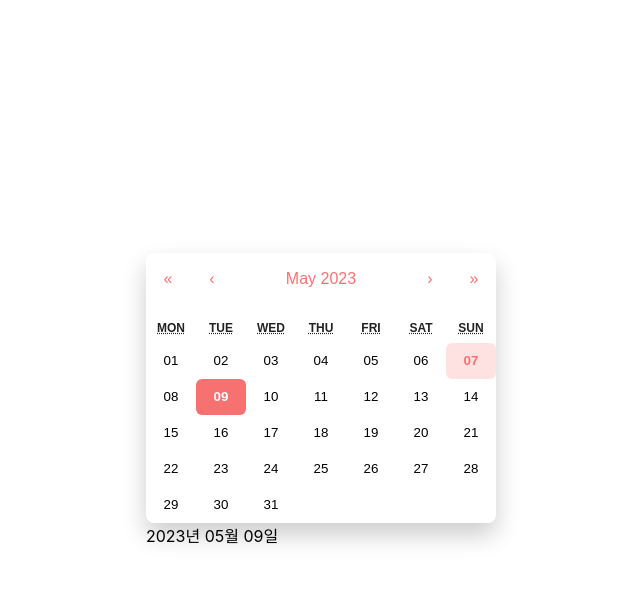
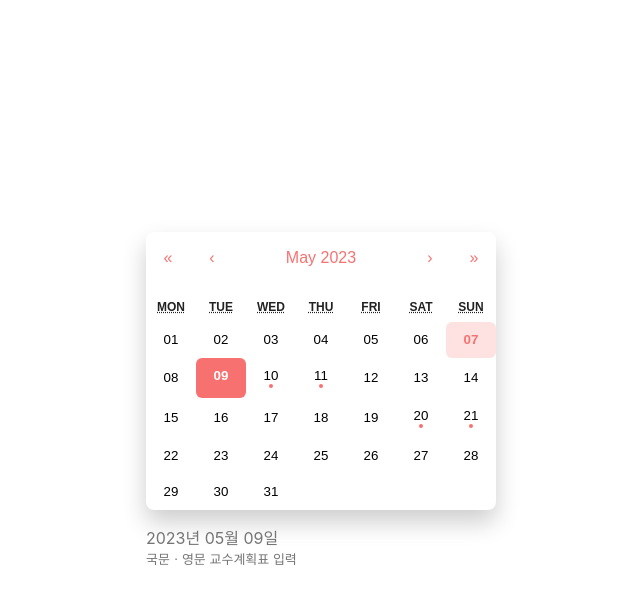
Before and after one commit to ApptiveDev/apptive-18th-team4-frontend, a React (Create React App) app: page /annualPlan in a window 1280 px wide. Both pictures are taken after a click on the button "09". Shown: the top 604 px of the page, without its empty margins (319-959 px from the left). Built offline with nearby package versions, Linux system fonts and the light colour scheme.

Commit message:
feat: 클릭한 날짜의 학사일정 보여주는 기능 구현

```diff
--- a/src/pages/annual_plan/annual_plan.js
+++ b/src/pages/annual_plan/annual_plan.js
@@ -1,14 +1,47 @@
 import { useState } from "react";
 import Calendar from 'react-calendar';
 import moment from 'moment';
-import { useQuery } from 'react-query';
 import axios from 'axios';
 //import 'react-calendar/dist/Calendar.css';
 import './annual_plan.css'
+import data from './data.json'; //나중에 삭제
 
 export default function AnnualPlan() {
+  /*
+  const [data, setData] = useState([]);
+
+  useEffect(() => {
+    axios.get('http://3.34.82.40:8080/api/annualplan/my')
+      .then(response => {
+        setData(response.data);
+      })
+      .catch(error => {
+        console.error(error);
+      });
+  }, []);
+  */
+
   const [date, showDate] = useState(new Date());
-    const [mark, setMark] = useState([]);
+  //startdate와 enddate를 mark 배열에 저장
+  const mark = [];
+  data.forEach(({startDate, endDate}) => {
+    const start = moment(startDate, 'YYYY.MM.DD').format('YYYY-MM-DD');
+    const end = moment(endDate, 'YYYY.MM.DD').format('YYYY-MM-DD');
+    const dates = getDatesBetween(start, end);
+    mark.push(...dates);
+  });
+  //console.log(mark)
+
+  // 날짜 배열을 가져오는 함수
+  function getDatesBetween(start, end) {
+    const _dates = [];
+    let currentDate = moment(start);
+    while (currentDate.isSameOrBefore(end)) {
+      _dates.push(currentDate.format('YYYY-MM-DD'));
+      currentDate = currentDate.add(1, 'days');
+    }
+    return _dates;
+  }
 
   return (
     <div className="calendar_container">
@@ -24,7 +57,7 @@ export default function AnnualPlan() {
             let html = [];
             // 현재 날짜가 post 작성한 날짜 배열(mark)에 있다면, dot div 추가
             if (mark.find((x) => x === moment(date).format("YYYY-MM-DD"))) {
-                  html.push(<div className="dot"></div>);
+              html.push(<div className="dot_container"><div className="dot"></div></div>);
             }
             // 다른 조건을 주어서 html.push 에 추가적인 html 태그를 적용할 수 있음.
             return (
@@ -35,8 +68,23 @@ export default function AnnualPlan() {
               </>
             );
           }} />
+
+        <div className="context_container">
           <div>
             {moment(date).format("YYYY년 MM월 DD일")}
+          </div>
+
+          <div>
+            {data.map((context) => {
+              const start = moment(context.startDate, 'YYYY.MM.DD');
+              const end = moment(context.endDate, 'YYYY.MM.DD');
+              //isBetween 메소드로 특정 기간 내에 해당하는지 판단
+              //[]:시작일과 종료일 포함한다는 뜻
+              if (moment(date).isBetween(start, end, null, '[]')) {
+                return <div style={{fontSize: '13px'}}>{context.context}</div>;
+              }
+            })}
+          </div>
         </div>
       </div>
     </div>
```
Lines whose indentation alone changed are shown as unchanged.
